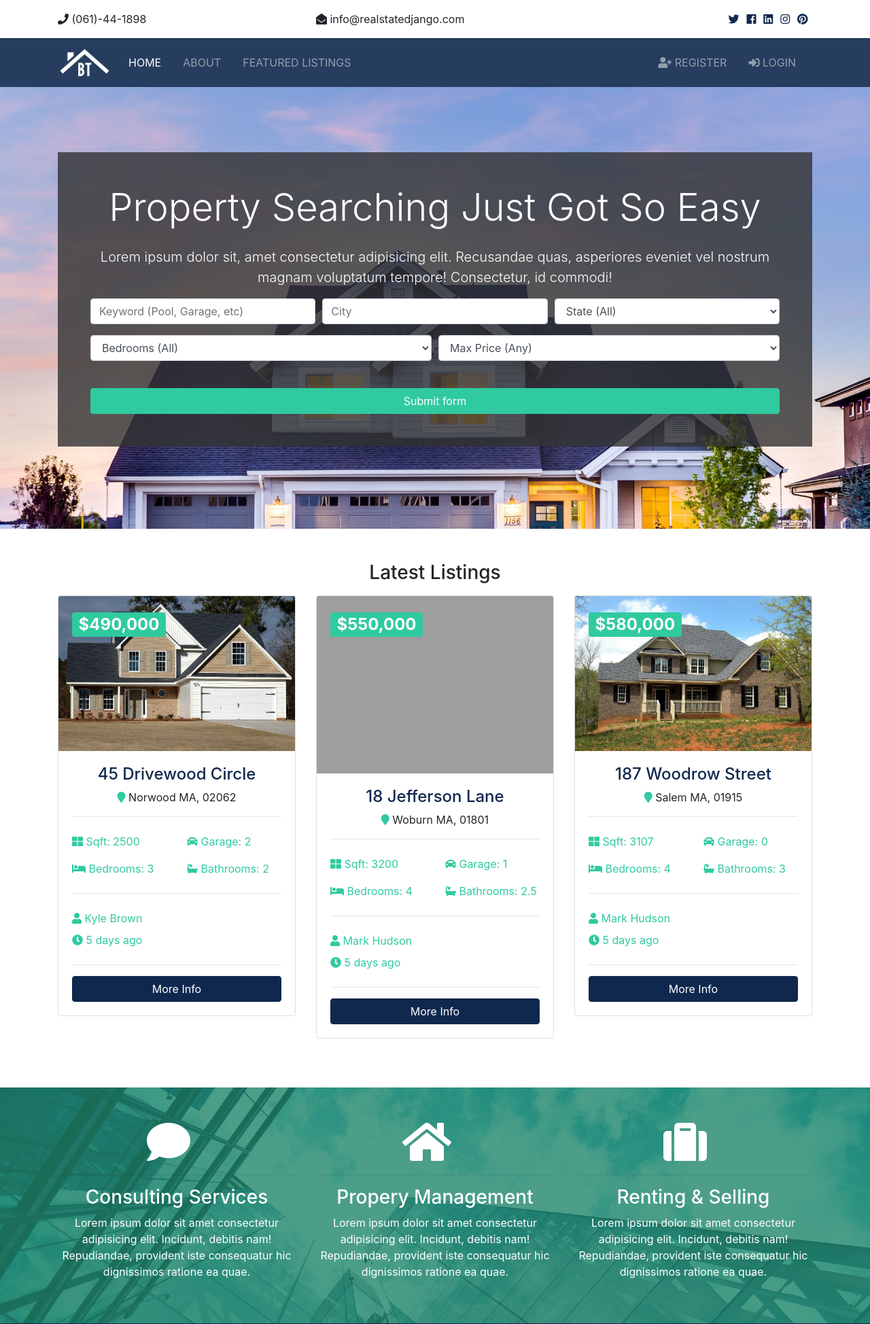
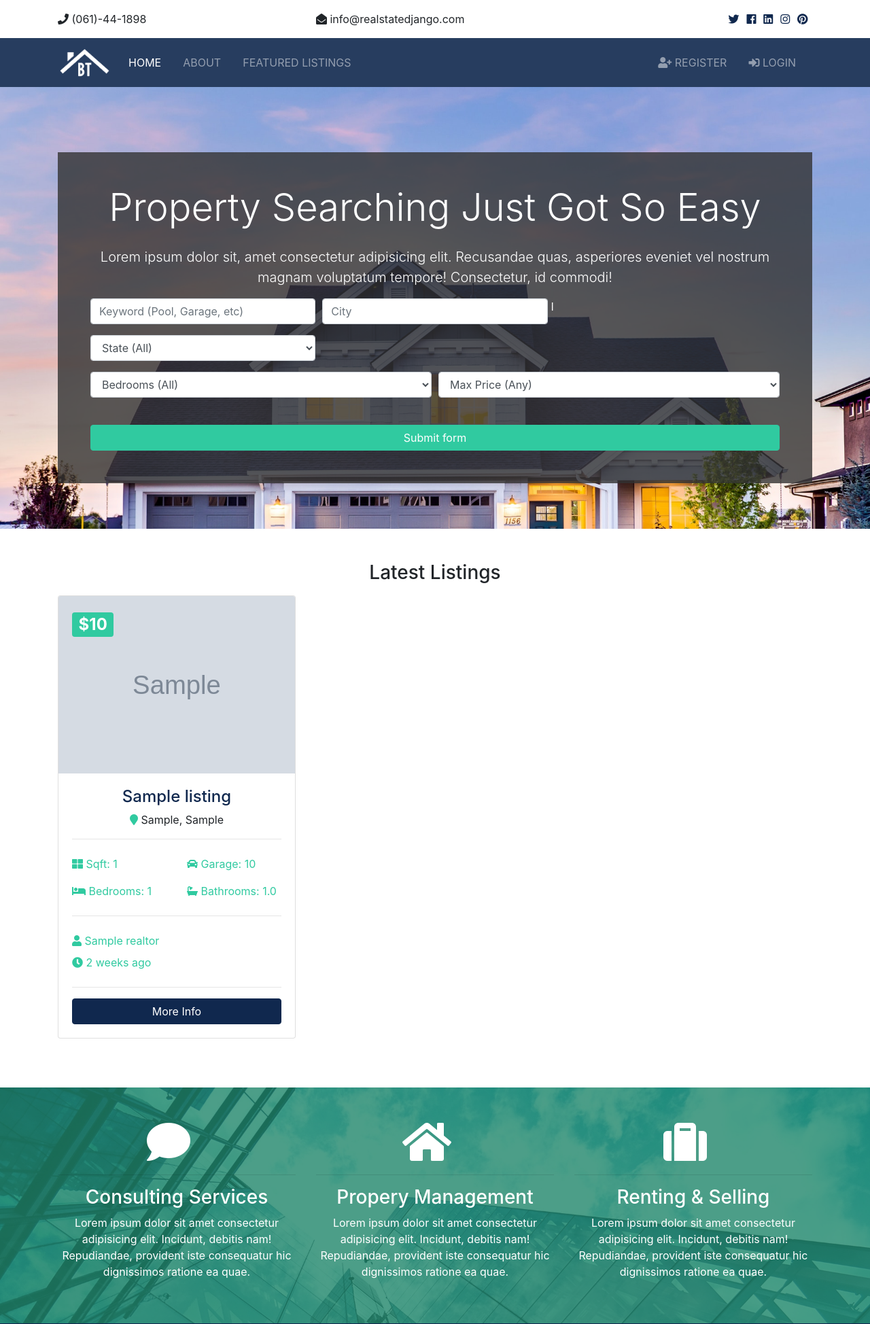
Before and after one commit to basantabaruwal/real_estate_django, a Django app: page / in a window 1280 px wide. Shown: the top 1948 px of the page at 68% size. Run offline with Django 3.2, Linux system fonts and the light colour scheme; tables that the repository leaves empty hold one stand-in row (values such as "Sample post"); grey boxes marked "Sample" are stand-in pictures; some libraries are stand-ins or nearby versions; grey boxes are pictures that could not be loaded.

Commit message:
Minor Changes

```diff
--- a/pages/views.py
+++ b/pages/views.py
@@ -1,10 +1,13 @@
 from django.shortcuts import render
-from django.http import HttpResponse
+from listings.models import Listing
 
-# Create your views here.
 
 def home(request):
-    return render(request, 'pages/index.html')
+    latest_listings = Listing.objects.order_by('-list_date').filter(is_published=True)[:3]
+    data = {
+        'listings': latest_listings
+    }
+    return render(request, 'pages/index.html', data)
 
 
 def about(request):
--- a/real_state_django/templates/pages/index.html
+++ b/real_state_django/templates/pages/index.html
@@ -1,4 +1,6 @@
 {% extends 'base.html' %}
+
+{% load humanize %}
 
 {% block content %}
     <!-- Showcase -->
@@ -9,7 +11,8 @@
                     <h1 class="display-4 mb-4">
                         Property Searching Just Got So Easy
                     </h1>
-          <p class="lead">Lorem ipsum dolor sit, amet consectetur adipisicing elit. Recusandae quas, asperiores eveniet vel nostrum magnam
+                    <p class="lead">Lorem ipsum dolor sit, amet consectetur adipisicing elit. Recusandae quas,
+                        asperiores eveniet vel nostrum magnam
                         voluptatum tempore! Consectetur, id commodi!</p>
                     <div class="search">
                         <form action="search.html">
@@ -17,7 +20,8 @@
                             <div class="form-row">
                                 <div class="col-md-4 mb-3">
                                     <label class="sr-only">Keywords</label>
-                  <input type="text" name="keywords" class="form-control" placeholder="Keyword (Pool, Garage, etc)">
+                                    <input type="text" name="keywords" class="form-control"
+                                           placeholder="Keyword (Pool, Garage, etc)">
                                 </div>
 
                                 <div class="col-md-4 mb-3">
@@ -25,6 +29,7 @@
                                     <input type="text" name="city" class="form-control" placeholder="City">
                                 </div>
 
+                                l
                                 <div class="col-md-4 mb-3">
                                     <label class="sr-only">State</label>
                                     <select name="state" class="form-control">
@@ -130,135 +135,61 @@
         <div class="container">
             <h3 class="text-center mb-3">Latest Listings</h3>
             <div class="row">
+                {% if listings %}
+                    {% for listing in listings %}
                         <!-- Listing 1 -->
                         <div class="col-md-6 col-lg-4 mb-4">
                             <div class="card listing-preview">
-            <img class="card-img-top" src="assets/img/homes/home-1.jpg" alt="">
+                                <img class="card-img-top" src="{{ listing.photo_main.url }}"
+                                     alt="Image for {{ listing.title }}">
                                 <div class="card-img-overlay">
                                     <h2>
-                <span class="badge badge-secondary text-white">$490,000</span>
+                                        <span class="badge badge-secondary text-white">${{ listing.price | intcomma }}</span>
                                     </h2>
                                 </div>
                                 <div class="card-body">
                                     <div class="listing-heading text-center">
-                <h4 class="text-primary">45 Drivewood Circle</h4>
+                                        <h4 class="text-primary">{{ listing.title }}</h4>
                                         <p>
-                  <i class="fas fa-map-marker text-secondary"></i> Norwood MA, 02062</p>
+                                            <i class="fas fa-map-marker text-secondary"></i> {{ listing.city }}, {{ listing.province }}
+                                        </p>
                                     </div>
                                     <hr>
                                     <div class="row py-2 text-secondary">
                                         <div class="col-6">
-                  <i class="fas fa-th-large"></i> Sqft: 2500</div>
+                                            <i class="fas fa-th-large"></i> Sqft: {{ listing.sqft }}</div>
                                         <div class="col-6">
-                  <i class="fas fa-car"></i> Garage: 2</div>
+                                            <i class="fas fa-car"></i> Garage: {{ listing.garage }}</div>
                                     </div>
                                     <div class="row py-2 text-secondary">
                                         <div class="col-6">
-                  <i class="fas fa-bed"></i> Bedrooms: 3</div>
+                                            <i class="fas fa-bed"></i> Bedrooms: {{ listing.bedrooms }}</div>
                                         <div class="col-6">
-                  <i class="fas fa-bath"></i> Bathrooms: 2</div>
+                                            <i class="fas fa-bath"></i> Bathrooms: {{ listing.bathrooms }}</div>
                                     </div>
                                     <hr>
                                     <div class="row py-2 text-secondary">
                                         <div class="col-6">
-                  <i class="fas fa-user"></i> Kyle Brown</div>
+                                            <i class="fas fa-user"></i> {{ listing.realtor.name }}</div>
                                     </div>
                                     <div class="row text-secondary pb-2">
                                         <div class="col-6">
-                  <i class="fas fa-clock"></i> 5 days ago</div>
+                                            <i class="fas fa-clock"></i> {{ listing.list_date | timesince }} ago
+                                        </div>
                                     </div>
                                     <hr>
-              <a href="listing.html" class="btn btn-primary btn-block">More Info</a>
+                                    <a href="{% url 'listing' listing.slug %}" class="btn btn-primary btn-block">More Info</a>
                                 </div>
                             </div>
                         </div>
-
-        <!-- Listing 2 -->
-        <div class="col-md-6 col-lg-4 mb-4">
-          <div class="card listing-preview">
-            <img class="card-img-top" src="assets/img/homes/home-2.jpg" alt="">
-            <div class="card-img-overlay">
-              <h2>
-                <span class="badge badge-secondary text-white">$550,000</span>
-              </h2>
-            </div>
-            <div class="card-body">
-              <div class="listing-heading text-center">
-                <h4 class="text-primary">18 Jefferson Lane</h4>
-                <p>
-                  <i class="fas fa-map-marker text-secondary"></i> Woburn MA, 01801</p>
-              </div>
-              <hr>
-              <div class="row py-2 text-secondary">
-                <div class="col-6">
-                  <i class="fas fa-th-large"></i> Sqft: 3200</div>
-                <div class="col-6">
-                  <i class="fas fa-car"></i> Garage: 1</div>
-              </div>
-              <div class="row py-2 text-secondary">
-                <div class="col-6">
-                  <i class="fas fa-bed"></i> Bedrooms: 4</div>
-                <div class="col-6">
-                  <i class="fas fa-bath"></i> Bathrooms: 2.5</div>
-              </div>
-              <hr>
-              <div class="row py-2 text-secondary">
-                <div class="col-6">
-                  <i class="fas fa-user"></i> Mark Hudson</div>
-              </div>
-              <div class="row text-secondary pb-2">
-                <div class="col-6">
-                  <i class="fas fa-clock"></i> 5 days ago</div>
-              </div>
-              <hr>
-              <a href="listing.html" class="btn btn-primary btn-block">More Info</a>
+                    {% empty %}
+                        <div class="row">
+                            <div class="col-md-12">
+                                <p>Sorry, no listings available right now.</p>
                             </div>
                         </div>
-        </div>
-
-        <!-- Listing 3 -->
-        <div class="col-md-6 col-lg-4 mb-4">
-          <div class="card listing-preview">
-            <img class="card-img-top" src="assets/img/homes/home-3.jpg" alt="">
-            <div class="card-img-overlay">
-              <h2>
-                <span class="badge badge-secondary text-white">$580,000</span>
-              </h2>
-            </div>
-            <div class="card-body">
-              <div class="listing-heading text-center">
-                <h4 class="text-primary">187 Woodrow Street</h4>
-                <p>
-                  <i class="fas fa-map-marker text-secondary"></i> Salem MA, 01915</p>
-              </div>
-              <hr>
-              <div class="row py-2 text-secondary">
-                <div class="col-6">
-                  <i class="fas fa-th-large"></i> Sqft: 3107</div>
-                <div class="col-6">
-                  <i class="fas fa-car"></i> Garage: 0</div>
-              </div>
-              <div class="row py-2 text-secondary">
-                <div class="col-6">
-                  <i class="fas fa-bed"></i> Bedrooms: 4</div>
-                <div class="col-6">
-                  <i class="fas fa-bath"></i> Bathrooms: 3</div>
-              </div>
-              <hr>
-              <div class="row py-2 text-secondary">
-                <div class="col-6">
-                  <i class="fas fa-user"></i> Mark Hudson</div>
-              </div>
-              <div class="row text-secondary pb-2">
-                <div class="col-6">
-                  <i class="fas fa-clock"></i> 5 days ago</div>
-              </div>
-              <hr>
-              <a href="listing.html" class="btn btn-primary btn-block">More Info</a>
-            </div>
-          </div>
-        </div>
-
+                    {% endfor %}
+                {% endif %}
             </div>
         </div>
     </section>
@@ -270,21 +201,24 @@
                     <i class="fas fa-comment fa-4x mr-4"></i>
                     <hr>
                     <h3>Consulting Services</h3>
-          <p>Lorem ipsum dolor sit amet consectetur adipisicing elit. Incidunt, debitis nam! Repudiandae, provident iste consequatur
+                    <p>Lorem ipsum dolor sit amet consectetur adipisicing elit. Incidunt, debitis nam! Repudiandae,
+                        provident iste consequatur
                         hic dignissimos ratione ea quae.</p>
                 </div>
                 <div class="col-md-4">
                     <i class="fas fa-home fa-4x mr-4"></i>
                     <hr>
                     <h3>Propery Management</h3>
-          <p>Lorem ipsum dolor sit amet consectetur adipisicing elit. Incidunt, debitis nam! Repudiandae, provident iste consequatur
+                    <p>Lorem ipsum dolor sit amet consectetur adipisicing elit. Incidunt, debitis nam! Repudiandae,
+                        provident iste consequatur
                         hic dignissimos ratione ea quae.</p>
                 </div>
                 <div class="col-md-4">
                     <i class="fas fa-suitcase fa-4x mr-4"></i>
                     <hr>
                     <h3>Renting & Selling</h3>
-          <p>Lorem ipsum dolor sit amet consectetur adipisicing elit. Incidunt, debitis nam! Repudiandae, provident iste consequatur
+                    <p>Lorem ipsum dolor sit amet consectetur adipisicing elit. Incidunt, debitis nam! Repudiandae,
+                        provident iste consequatur
                         hic dignissimos ratione ea quae.</p>
                 </div>
             </div>
```
Also changed, not shown: real_state_django/templates/listings/listings.html (+16 -10 lines). Lines whose indentation alone changed are shown as unchanged.
